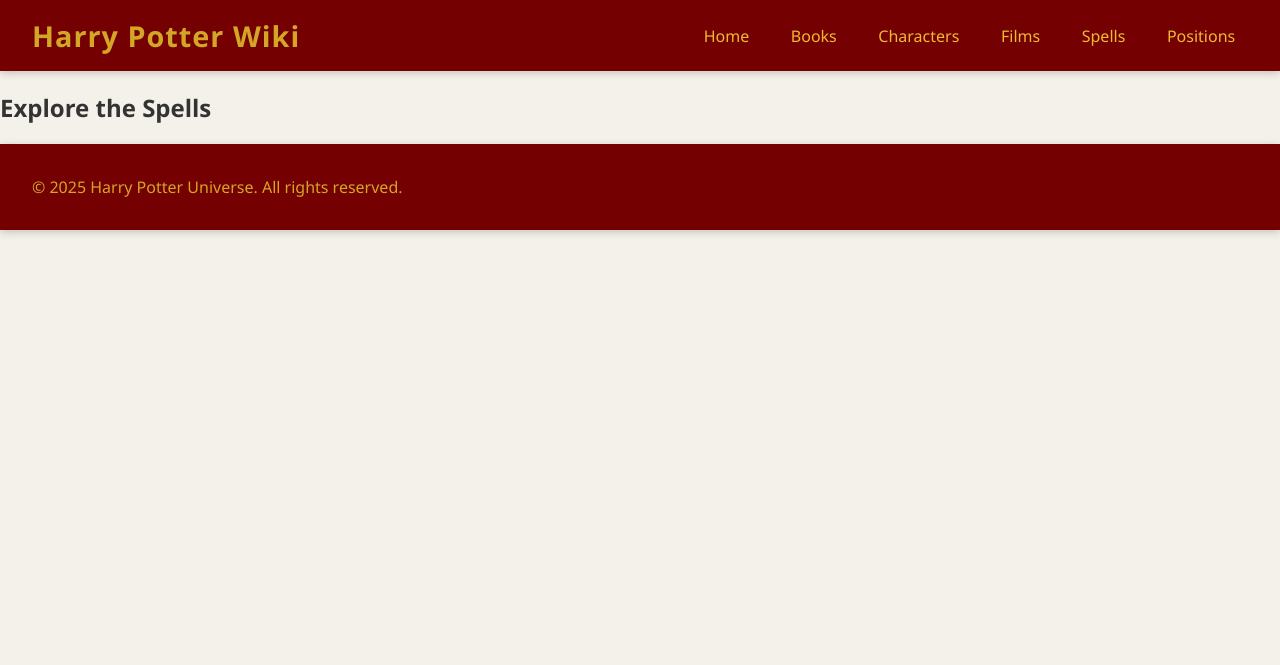
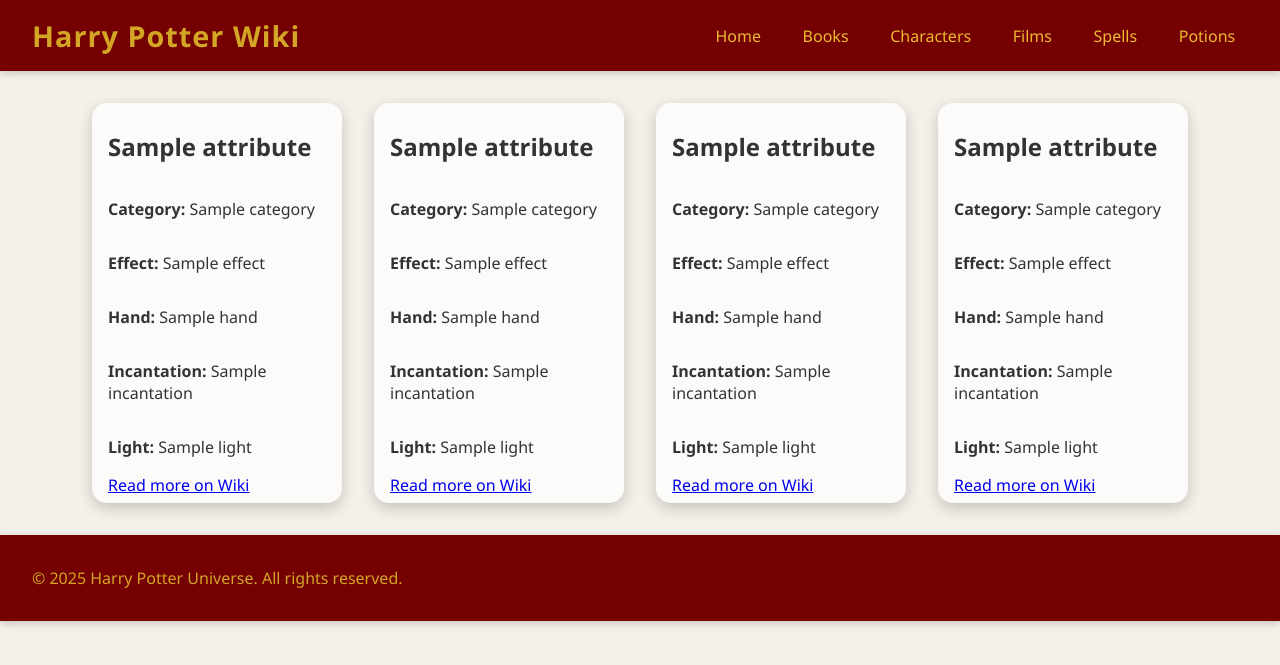
Before and after one commit to tarkangur/Harry-Potter-Website, a Flask app: page /spells in a window 1280 px wide. Shown: the top 665 px of the page. Run offline with Flask 3, Linux system fonts and the light colour scheme; grey boxes marked "Sample" are stand-in pictures; a database or web service that is not in the repository returns one stand-in record (values such as "Sample title"); data that the repository does not hold is empty.

Commit message:
Add files via upload

```diff
--- a/templates/header.html
+++ b/templates/header.html
@@ -7,7 +7,7 @@
       <a href="{{ url_for('characters') }}">Characters</a>
       <a href="{{ url_for('films') }}">Films</a>
       <a href="{{ url_for('spells') }}">Spells</a>
-      <a href="{{ url_for('potions') }}">Positions</a>
+      <a href="{{ url_for('potions') }}">Potions</a>
     </nav>
   </div>
 </header>
--- a/templates/index.html
+++ b/templates/index.html
@@ -1,6 +1,6 @@
 {% extends 'base.html' %}
 
-{% block title %}Books{% endblock %}
+{% block title %}Harry Potter{% endblock %}
 
 {% block content %}
     <main>
--- a/templates/spells.html
+++ b/templates/spells.html
@@ -1,16 +1,27 @@
 {% extends 'base.html' %}
 
-{% block title %}Books{% endblock %}
+{% block title %}Spells{% endblock %}
 
 {% block content %}
-
-    <main>
-        <section class="content">
-            <h2>Explore the Spells</h2>
-            <div id="spells-list">
-                <!-- Flask will populate spell data here -->
+<div class="card-container">
+    {% for spell in spells %}
+    <div class="card">
+        <div class="card-inner">
+            <div class="card-front">
+                <h2>{{ spell.name }}</h2>
+                <p><strong>Category:</strong> {{ spell.category }}</p>
+                <p><strong>Effect:</strong> {{ spell.effect }}</p>
+                <p><strong>Hand:</strong> {{ spell.hand }}</p>
+                <p><strong>Incantation:</strong> {{ spell.incantation }}</p>
+                {% if spell.light %}
+                    <p><strong>Light:</strong> {{ spell.light }}</p>
+                {% endif %}
+                <a href="{{ spell.wiki }}" target="_blank">Read more on Wiki</a>
             </div>
-        </section>
-    </main>
-
+            <div class="card-back" style="background-image: url('{{ spell.image }}')">
+            </div>
+        </div>
+    </div>
+    {% endfor %}
+</div>
 {% endblock %}
```
Also changed, not shown: templates/films.html (+20 -10 lines), templates/potions.html (added, +25 -0 lines).
